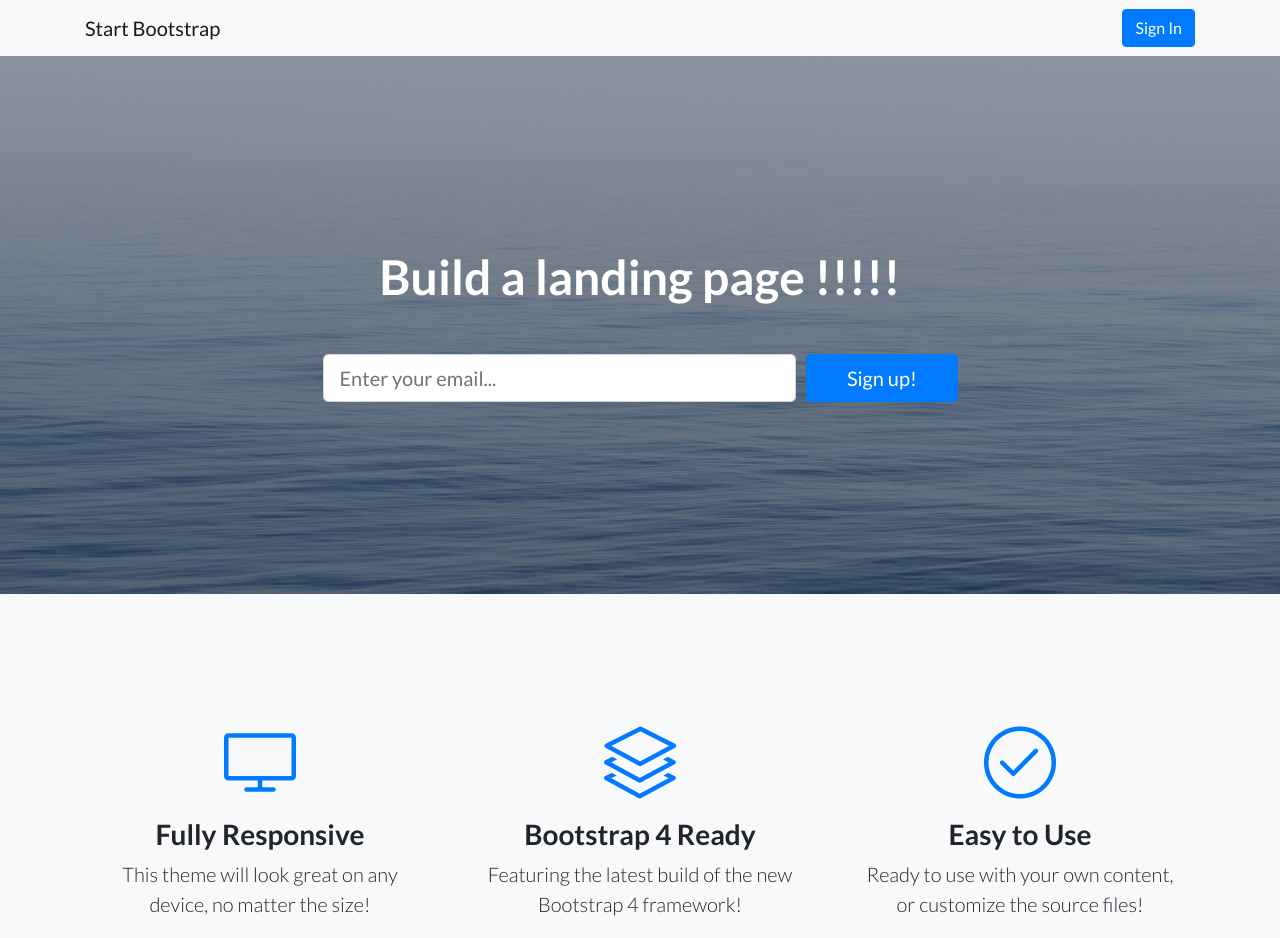
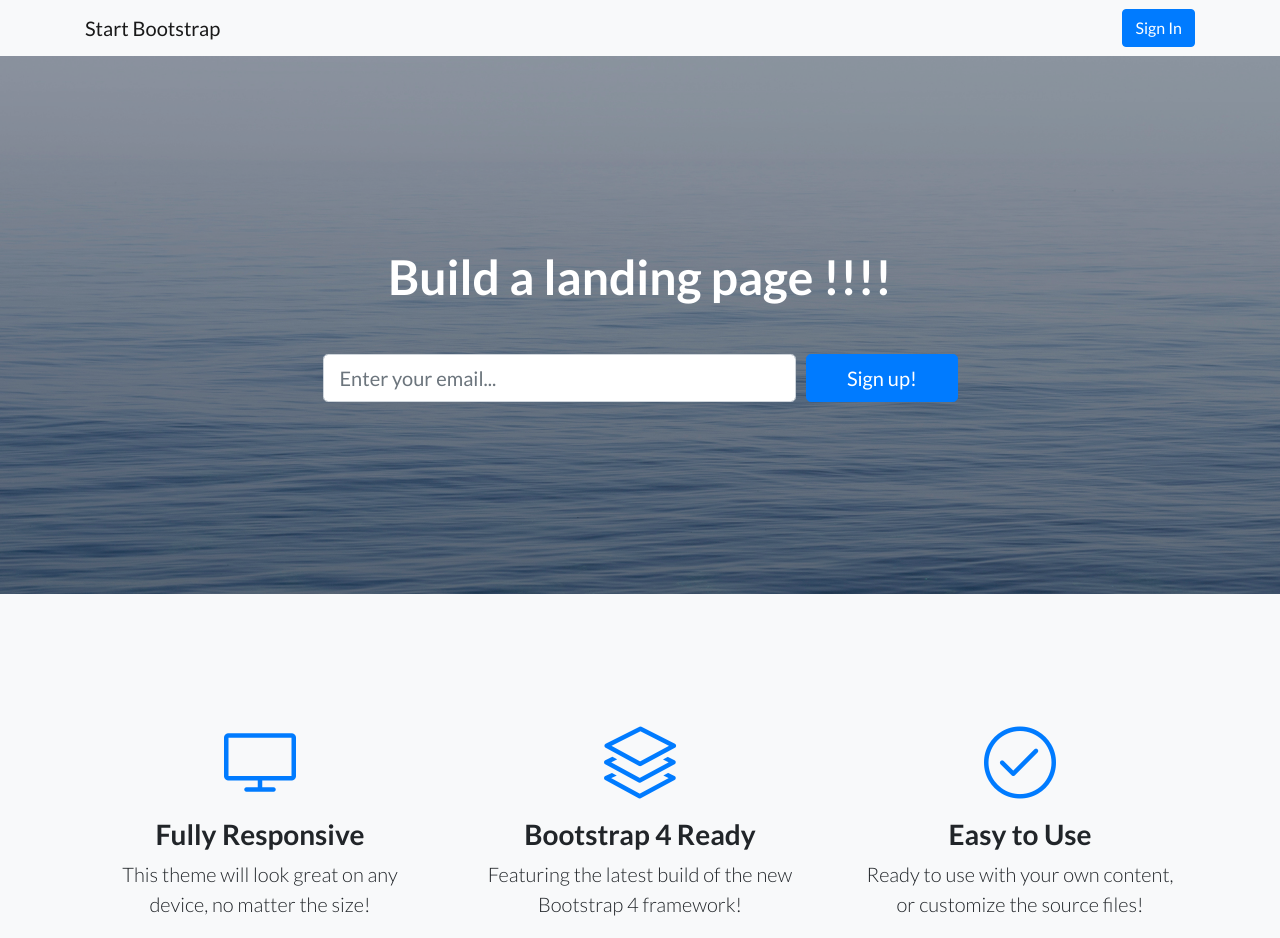
Before and after one commit to ahmadabugosh/landingpagejune2019, a website: page index.html in a window 1280 px wide. Shown: the top 938 px of the page. Drawn offline with Linux system fonts and the light colour scheme.

Commit message:
also changed the title

```diff
--- a/index.html
+++ b/index.html
@@ -39,7 +39,7 @@
     <div class="container">
       <div class="row">
         <div class="col-xl-9 mx-auto">
-          <h1 class="mb-5">Build a landing page !!!!!</h1>
+          <h1 class="mb-5">Build a landing page !!!!</h1>
         </div>
         <div class="col-md-10 col-lg-8 col-xl-7 mx-auto">
           <form>
```
